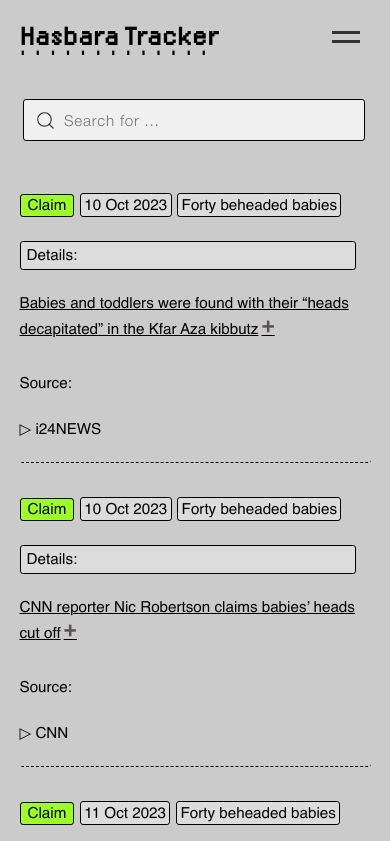
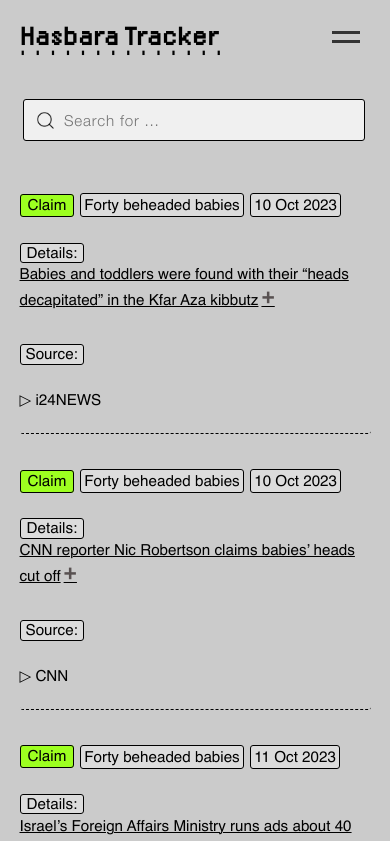
Before and after one commit to tamtzekin/hasbara-tracker, a React (Create React App) app: page /tracker in a window 390 px wide. Shown: the top 841 px of the page. Built offline with nearby package versions, Linux system fonts and the light colour scheme.

Commit message:
classes for styling tracker on mobile

```diff
--- a/src/components/Tracker.js
+++ b/src/components/Tracker.js
@@ -162,23 +162,27 @@ export default function Tracker() {
         expandButton: item.description.summaryClass
     }));
 
+    console.log('Search word entered:' + globalFilter);
+
     return (
         <>
         <span class="header-container">
             <MobileMenu />
             <h1 class="ht-heading"><Link to='/'>Hasbara Tracker</Link></h1>
-            <span id="dots">. . . . . . . . . . . . .</span>
+            <span id="dots">. . . . . . . . . . . . . .</span>
             <NavBar />
         </span>
-
-        <div class="search-bar-container">
-            <SearchBar filter={globalFilter || ''} setFilter={setGlobalFilter} />
-        </div>
 
 
         {/* DESKTOP VIEW */}
 
         {!isMobileView && (
+        <>
+        <div class="search-bar-container">
+        <SearchBar filter={globalFilter || ''} setFilter={setGlobalFilter} />
+    </div>
+
+
         <div class="tracker-container">
             {rows.length === 0 ? (
                 <>
@@ -255,32 +259,39 @@ export default function Tracker() {
             </table>
             )}
             </div>
+
+            </>
             )}
+
 
 
         {/* MOBILE VIEW*/}
         {/* {isMobileView && renderMobileData()} */}
         {isMobileView && (
                 <>
+                <div class="search-bar-container">
+                    <SearchBar filter={globalFilter || ''} setFilter={setGlobalFilter} />
+                </div>
+
                 <div className="mobile-claims-display">
                     {mappedData.map((mappedItem) => (
                         <div key={mappedItem.id}>
 
                         <div class="claim-mobile-summary">
                             <span className={`mapped-item ${mappedItem.claimClass}`}>{mappedItem.claimText}</span>
+                            <span className='claim-type-label'>{mappedItem.claimTag}</span>
                             <span className='date'>{mappedItem.date}</span>
-                            <span className='claim-type-label'>{mappedItem.claimTag}</span>
                         </div>
 
                         <div class="claim-mobile-details">
-                            <div class="claim-mobile-details-heading">Details:</div><br />
+                            <span class="claim-mobile-details-heading">Details:</span><br />
                             <details><summary>{mappedItem.summary}<span className={`${mappedItem.expandButton}`}></span></summary>
                             <div dangerouslySetInnerHTML={{ __html: mappedItem.details }} />
                             </details>
                         </div>
 
                         <div class="claim-mobile-source">
-                            Source:<br /><br />
+                            <span class="claim-mobile-source-heading">Source:</span><br /><br />
                             <a href={mappedItem.sourceLink} target="_blank" rel="noreferrer">
                                 {mappedItem.sourceName}
                             </a>
```
